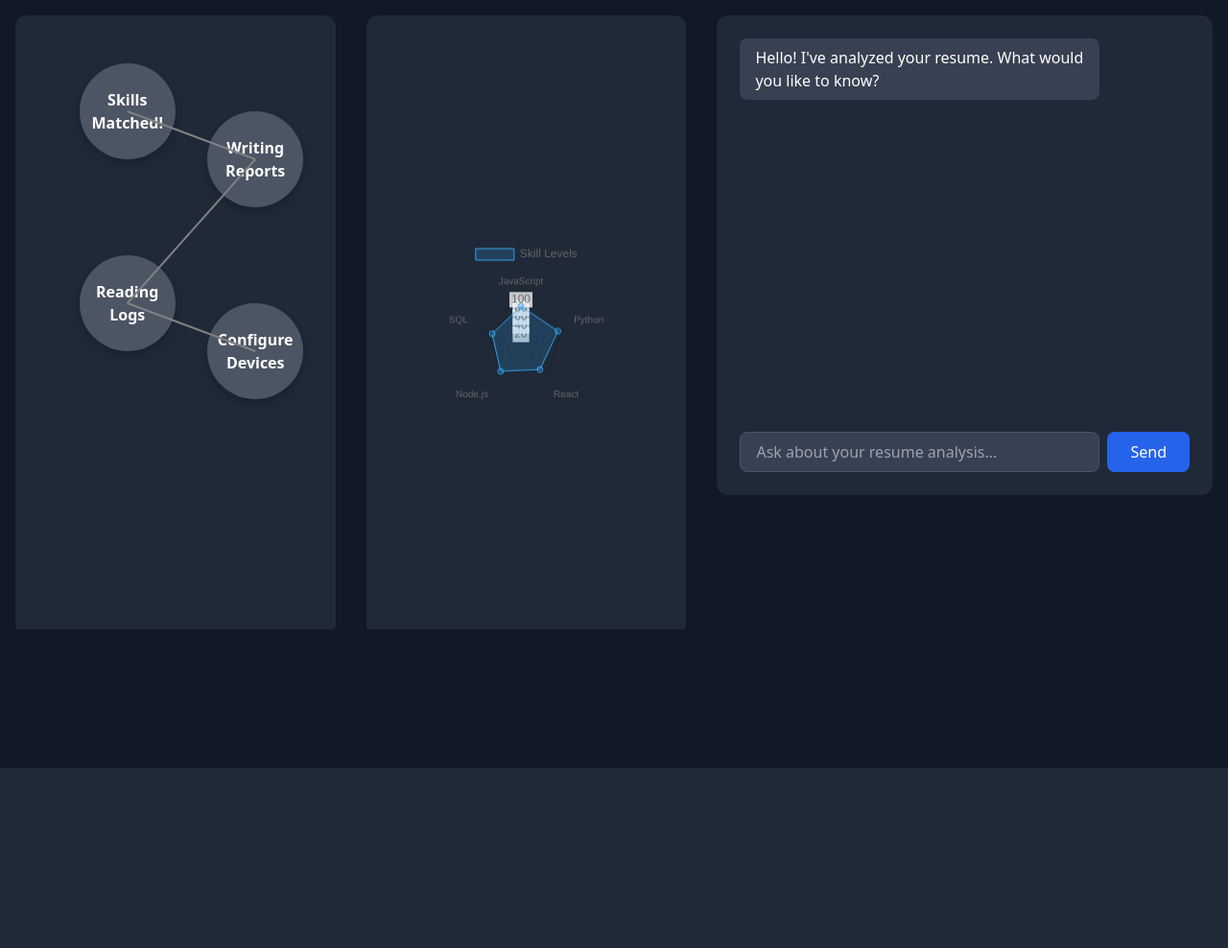
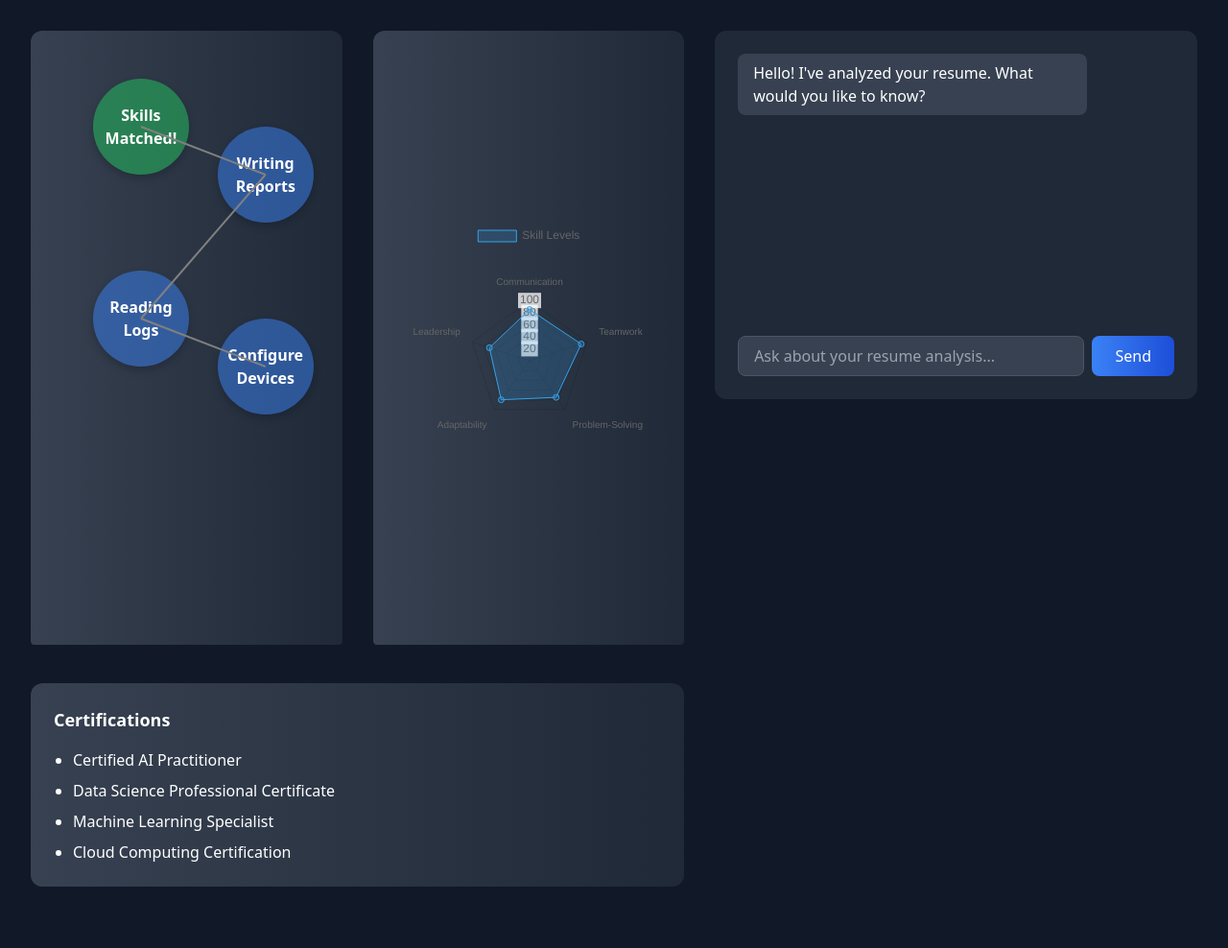
Before and after one commit to rayloveshacking/Future-proof-With-AI, a Django app: page /results/ in a window 1280 px wide. Shown: the whole page at 96% size. Before the commit the page ends 800 px from the top, so only its background shows below. Run offline with Django 4.2, Linux system fonts and the light colour scheme; some libraries are stand-ins or nearby versions.

Commit message:
improved ui

```diff
--- a/app/application/templates/results.html
+++ b/app/application/templates/results.html
@@ -18,6 +18,7 @@
             font-weight: 600;
             text-align: center;
             position: absolute;
+            cursor: pointer;
         }
         .edge {
             stroke: gray;
@@ -26,28 +27,41 @@
     </style>
 </head>
 <body class="bg-gray-900 text-white">
-    <div class="p-4">
+    <div class="p-8">
         <div class="grid grid-cols-1 lg:grid-cols-7 lg:gap-8 h-auto">
-            <div class="rounded-xl overflow-hidden col-span-2">
-                <div class="bg-gray-800 rounded mb-4" style="height: 80vh; position: relative; width: 100%;" id="graphContainer">
-                    <div class="node bg-gray-600 text-white" id="node1" style="left: 20%; top: 50px;">Skills Matched!</div>
-                    <div class="node bg-gray-600 text-white" id="node2" style="left: 60%; top: 100px;">Writing Reports</div>
-                    <div class="node bg-gray-600 text-white" id="node3" style="left: 20%; top: 250px;">Reading Logs</div>
-                    <div class="node bg-gray-600 text-white" id="node4" style="left: 60%; top: 300px">Configure Devices</div>
+            <div class="col-span-4 grid grid-cols-2 gap-8">
+                <div class="rounded-xl overflow-hidden lg:col-span-1 col-span-2">
+                    <div class="bg-gradient-to-r from-gray-700 to-gray-800 rounded mb-2" style="height: 80vh; position: relative; width: 100%;" id="graphContainer">
+                        <div class="node bg-green-500 bg-opacity-50 text-white cursor-pointer" id="node1" style="left: 20%; top: 50px;">Skills Matched!</div>
+                        <div class="node bg-blue-500 bg-opacity-50 text-white cursor-pointer" id="node2" style="left: 60%; top: 100px;">Writing Reports</div>
+                        <div class="node bg-blue-500 bg-opacity-50 text-white cursor-pointer" id="node3" style="left: 20%; top: 250px;">Reading Logs</div>
+                        <div class="node bg-blue-500 bg-opacity-50 text-white cursor-pointer" id="node4" style="left: 60%; top: 300px">Configure Devices</div>
 
-                    <svg style="position: absolute; width: 100%; height: 100%;" id="graphSvg">
-                    </svg>
+                        <svg style="position: absolute; width: 100%; height: 100%;" id="graphSvg">
+                        </svg>
+                    </div>
+                </div>
+                <div class="rounded-xl overflow-hidden lg:col-span-1 col-span-2">
+                    <div class="bg-gradient-to-r from-gray-700 to-gray-800 rounded mb-2 p-10 w-full" style="height: 80vh; display: flex; align-items: center; justify-content: center;">
+                        <canvas id="skillChart" width="800" height="500"></canvas>
+                    </div>
+                </div>
+
+                <div class="rounded-xl overflow-hidden col-span-2">
+                    <div class="bg-gradient-to-r from-gray-700 to-gray-800 rounded-xl p-6 mb-8">
+                        <h2 class="text-lg font-bold mb-4">Certifications</h2>
+                        <ul class="list-disc pl-5 space-y-2">
+                            <li>Certified AI Practitioner</li>
+                            <li>Data Science Professional Certificate</li>
+                            <li>Machine Learning Specialist</li>
+                            <li>Cloud Computing Certification</li>
+                            <!-- Add more certifications as needed -->
+                        </ul>
+                    </div>
                 </div>
             </div>
 
-
-            <div class="rounded-xl overflow-hidden col-span-2">
-                <div class="bg-gray-800 rounded mb-4 p-20 w-full" style="height: 80vh; display: flex; align-items: center; justify-content: center;">
-                    <canvas id="skillChart" width="400" height="300"></canvas>
-                </div>
-            </div>
-
-            <div class="bg-gray-800 rounded-xl p-6 flex flex-col  col-span-3" style="height: 500px">
+            <div class="bg-gray-800 rounded-xl p-6 flex flex-col sticky top-8 col-span-3 h-96">
                 <div class="flex-1 overflow-y-auto space-y-4 mb-4" id="messages">
                     <div class="flex justify-start">
                         <div class="max-w-[80%] rounded-lg px-4 py-2 bg-gray-700 text-white">
@@ -65,7 +79,7 @@
                     />
                     <button
                         type="submit"
-                        class="px-6 py-2 bg-blue-600 hover:bg-blue-700 rounded-lg font-medium transition-colors"
+                        class="px-6 py-2 bg-gradient-to-r from-blue-500 to-blue-700 hover:bg-blue-700 rounded-lg font-medium transition-colors"
                     >
                         Send
                     </button>
@@ -125,7 +139,7 @@
                 </div>
                 <div class="flex justify-start">
                     <div class="max-w-[80%] rounded-lg px-4 py-2 bg-gray-700 text-white">
-                        This is a demo response. In a real application, this would be connected to an AI backend.
+                        YOU NEED AI!!
                     </div>
                 </div>
             `;
@@ -137,7 +151,7 @@
         const skillChart = new Chart(document.getElementById('skillChart'), {
             type: 'radar',
             data: {
-                labels: ['JavaScript', 'Python', 'React', 'Node.js', 'SQL'],
+                labels: ['Communication', 'Teamwork', 'Problem-Solving', 'Adaptability', 'Leadership'],
                 datasets: [{
                     label: 'Skill Levels',
                     data: [85, 90, 75, 80, 70], // Example skill levels
```
Also changed, not shown: app/application/templates/upload.html (+12 -8 lines).
